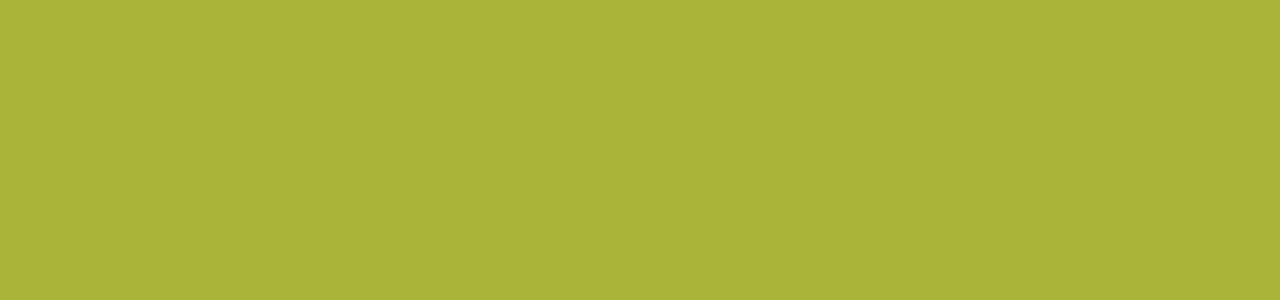
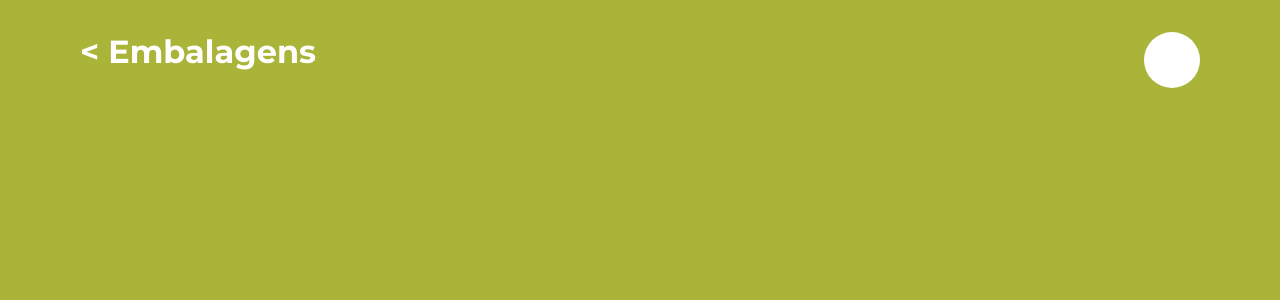
Before and after one commit to EloiseFeh/ExpoHack, a React (Create React App) app: page /suppliers/1 in a window 1280 px wide. Before the commit this address had no page. Shown: the top 300 px of the page. Built offline with nearby package versions, Linux system fonts and the light colour scheme.

Commit message:
pass id to supplier page

```diff
--- a/src/App.js
+++ b/src/App.js
@@ -9,6 +9,7 @@ import Requests from "./pages/Requests/Requests";
 import Cadastro from "./pages/Cadastro";
 import AuthProvider from "./services/auth";
 import CategoryPage from "./pages/Category/category";
+import SupplierPage from "./pages/Supplier/Supplier";
 
 const App = () => {
   const [isLoading, setIsLoading] = useState(true);
@@ -39,6 +40,7 @@ const App = () => {
                     <Route path="/" element={<Login />} />
                       <Route path="/home" element={<Home />} />
                       <Route path="/categories/:id" element={<CategoryPage />} />
+                      <Route path="/suppliers/:id" element={<SupplierPage />} />
                       <Route path="/requests" element={<Requests />} />
                       <Route path="/cadastro" element={<Cadastro />} />
                   </Routes>
--- a/src/pages/Category/category.js
+++ b/src/pages/Category/category.js
@@ -53,7 +53,7 @@ const CategoryPage = () => {
                         {
                             suppliers.map((supplier, index) => {
                                 return (
-                                    <Link to="/suppliers/1" key={index}  className="expiration-card w-full rounded-2xl">
+                                    <Link to={`/suppliers/${supplier.id}`} key={index}  className="expiration-card w-full rounded-2xl">
                                         <SupplierCard title={supplier.nome} category={supplier.categoria} rating={4} />
                                     </Link>
                                 );
--- /dev/null
+++ b/src/pages/Supplier/Supplier.js
@@ -0,0 +1,17 @@
+import React from "react";
+import { useParams } from "react-router-dom";
+
+const SupplierPage = () => {
+    const { id } = useParams();
+    return (
+        <div>
+             <div className="header container flex mt-8 justify-between items-center">
+                <h1 className="title font-bold text-3xl align-middle"> &lt; Embalagens </h1>
+                <div className="profile-div w-14 h-14 rounded-full bg-white">
+                </div>
+            </div>
+        </div>
+    );
+};
+
+export default SupplierPage;
```
